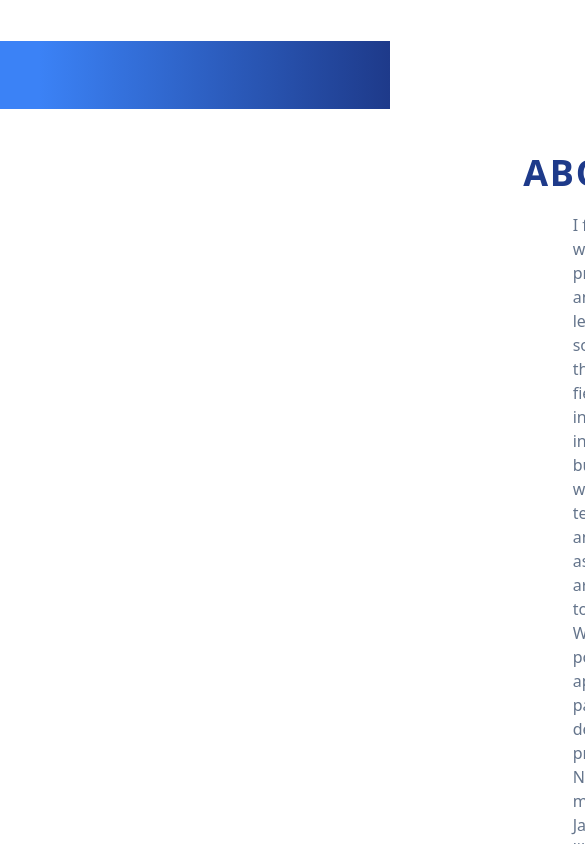
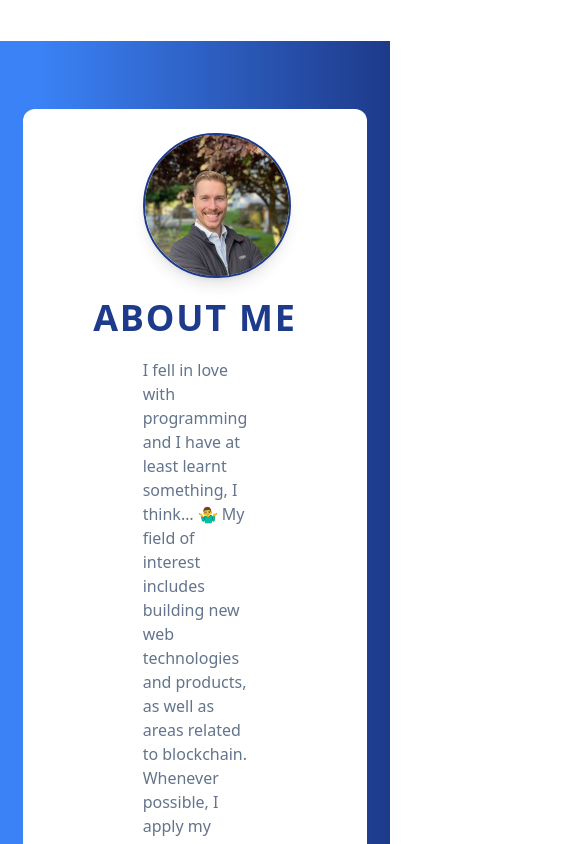
Before and after one commit to ShawnRSidwell/portfolio, a React (Vite) app: page / in a window 390 px wide. Shown: the part 780-1624 px from the top of the page, 585 px wide, since content can reach past the window. Built offline with nearby package versions, Linux system fonts and the light colour scheme.

Commit message:
start adding mobile responsiveness

```diff
--- a/src/components/About/About.jsx
+++ b/src/components/About/About.jsx
@@ -7,14 +7,14 @@ function About() {
     <div id="about" className="my-12">
       <div className="flex flex-col items-center md:flex-row md:justify-center bg-gradient-to-r from-blue-500 from-10%  to-blue-900">
         <div className=" p-12">
-          <div className="flex justify-evenly items-center text-slate-500 font-medium bg-white rounded-xl p-6 m-5">
+          <div className="md:flex md:justify-evenly items-center text-slate-500 font-medium bg-white rounded-xl p-6 m-5">
             <img
-              className="rounded-full shadow-lg mx-auto h-96 w-96 object-cover ml-24 border-2 border-blue-900"
+              className="rounded-full shadow-lg mx-auto size-1/2 md:h-96 md:w-96 object-cover ml-24 border-2 border-blue-900"
               src={profilePic}
               alt="profile picture"
             />
 
-            <div className="mx-12">
+            <div className="m:mx-12">
               <h2 className="text-4xl font-extrabold tracking-wider text-center p-5 text-blue-900 uppercase">
                 About Me
               </h2>
```
